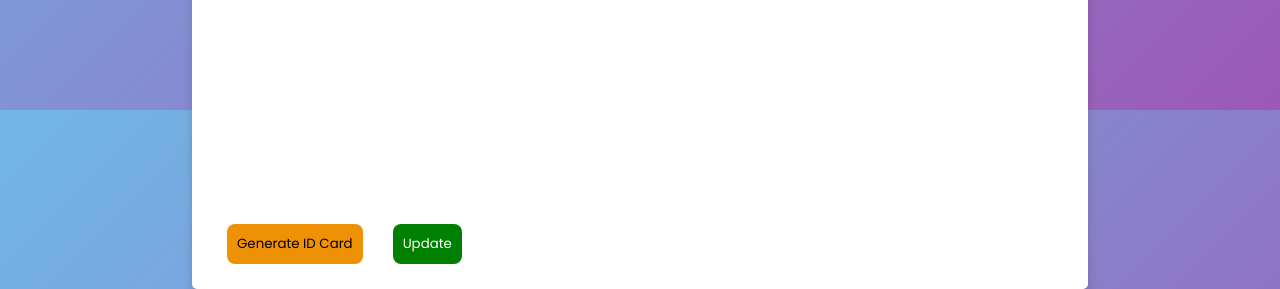
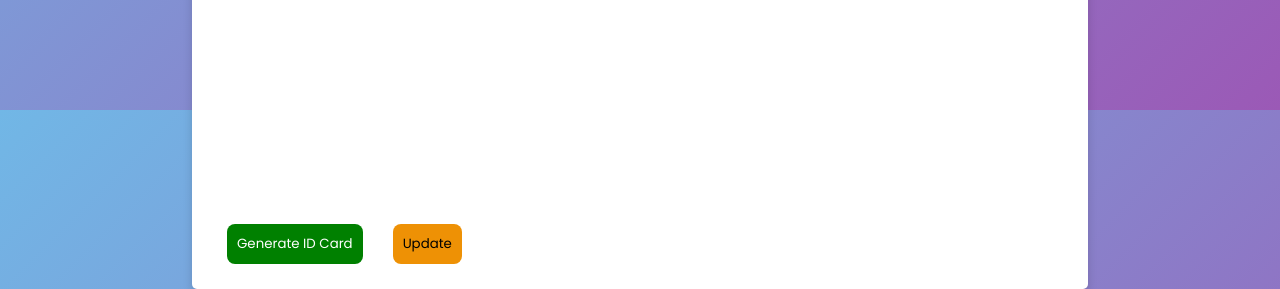
Before and after one commit to anamitrra/ardh_emp, a PHP site: page /details.php?id=1 in a window 1280 px wide. Shown: the part 690-979 px from the top of the page. Run offline with PHP 8.4, Linux system fonts and the light colour scheme; data that the repository does not hold is empty.

Commit message:
Update details.php

```diff
--- a/details.php
+++ b/details.php
@@ -70,8 +70,8 @@
     <br>
 
     <div class="row-wrap">
-        <button class="orange"  onclick="location.href='card.php?id=<?php echo $id ?>'">Generate ID Card</button>
-        <button class="green" onclick="location.href='edit.php?id=<?php echo $id ?>'">Update</button></a>
+        <button class="green"  onclick="location.href='card.php?id=<?php echo $id ?>'">Generate ID Card</button>
+        <button class="orange" onclick="location.href='edit.php?id=<?php echo $id ?>'">Update</button></a>
     </div>
 
  </div>
```
